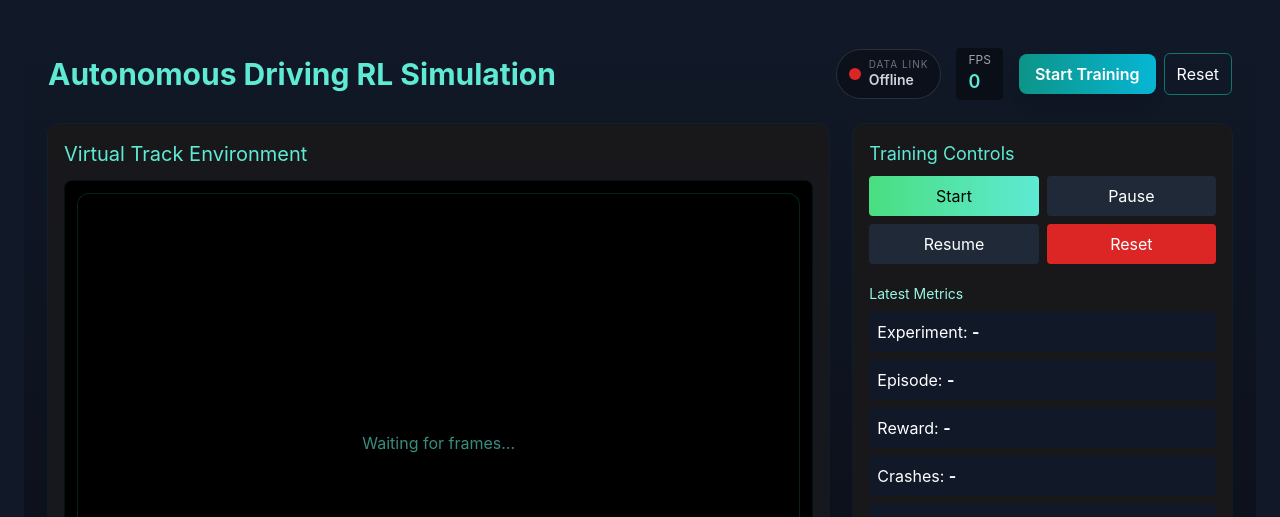
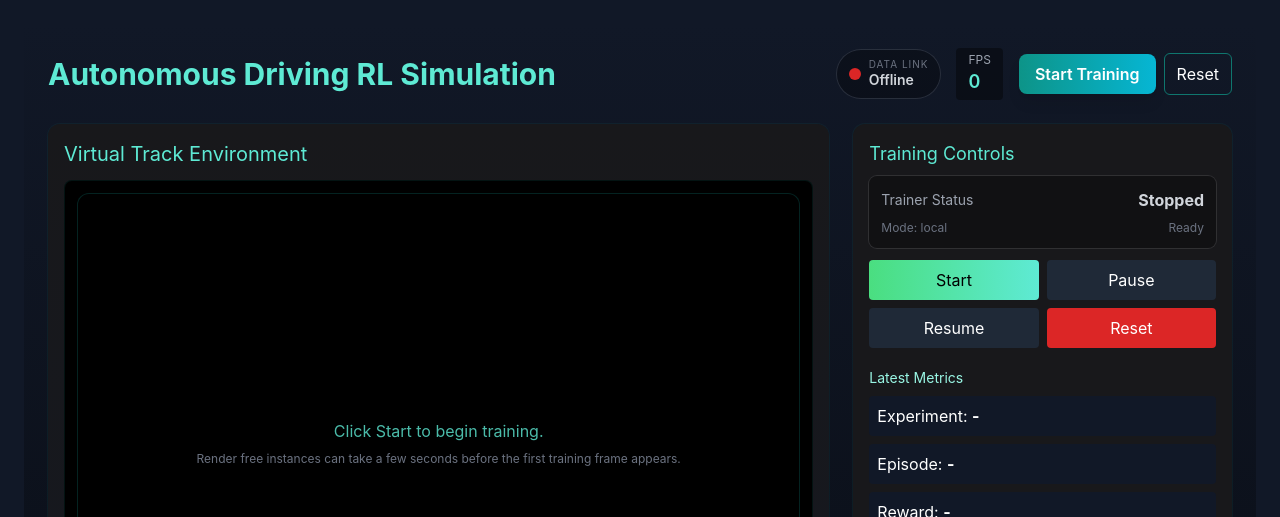
Before and after one commit to rambabu-zadda/Self_Driving_Cars, a React (Create React App) app in the folder frontend/: page / in a window 1280 px wide. Shown: the top 517 px of the page. Built offline with nearby package versions, Linux system fonts and the light colour scheme; no server answers; the HTML template or start-up script is replaced by a standard one.

Commit message:
Improve deployed trainer controls feedback

```diff
--- a/frontend/src/components/Dashboard.jsx
+++ b/frontend/src/components/Dashboard.jsx
@@ -30,6 +30,9 @@ export default function Dashboard() {
   });
 
   const [runningState, setRunningState] = useState("stopped"); // running, paused, stopped
+  const [controlMode, setControlMode] = useState("local");
+  const [controlBusy, setControlBusy] = useState(null);
+  const [controlMessage, setControlMessage] = useState("Ready");
   const [connected, setConnected] = useState(false);
   const [connectionMode, setConnectionMode] = useState("Offline");
   const [fps, setFps] = useState(0);
@@ -95,6 +98,9 @@ export default function Dashboard() {
       fetchExperiments();
     }, 6000);
 
+    const pollStatus = setInterval(fetchTrainStatus, 2000);
+
+    fetchTrainStatus();
     fetchEpisodes();
     fetchExperiments();
 
@@ -102,9 +108,22 @@ export default function Dashboard() {
       clearInterval(connCheck);
       clearInterval(pollTelemetry);
       clearInterval(pollLists);
+      clearInterval(pollStatus);
       if (wsRef.current) wsRef.current.disconnect();
     };
   }, []); // deliberate empty dependency
+
+  function applyTrainStatus(status) {
+    if (!status) return;
+    const nextState = status.paused
+      ? "paused"
+      : status.running
+        ? "running"
+        : "stopped";
+    setRunningState(nextState);
+    setControlMode(status.control_mode || "local");
+    setCurrentExperimentId(status.experiment_id || "-");
+  }
 
   function pushRewardPoint(episode, step, value) {
     if (typeof value !== "number" || step == null) return;
@@ -217,6 +236,7 @@ export default function Dashboard() {
       case "status":
         if (parsed.experiment_id) setCurrentExperimentId(parsed.experiment_id);
         setRunningState(parsed.status || runningState);
+        setControlMessage(`Trainer ${parsed.status || "updated"}`);
         setLogs((old) => [
           { ts: Date.now(), msg: `Status: ${parsed.status}` },
           ...old.slice(0, 300),
@@ -265,18 +285,86 @@ export default function Dashboard() {
     }
   }
 
+  async function fetchTrainStatus() {
+    try {
+      const res = await fetch(`${wsClient.BACKEND}/train/status?t=${Date.now()}`, {
+        cache: "no-store",
+      });
+      if (!res.ok) return null;
+      const status = await res.json();
+      applyTrainStatus(status);
+      return status;
+    } catch (e) {
+      console.warn("Failed fetch train status", e);
+      return null;
+    }
+  }
+
   // ------------------------------
   // START / PAUSE / RESET
   // ------------------------------
   async function doAction(action) {
+    setControlBusy(action);
+    setControlMessage(`${actionLabel(action)} request sent...`);
+    setLogs((old) => [
+      { ts: Date.now(), msg: `${actionLabel(action)} clicked` },
+      ...old.slice(0, 300),
+    ]);
+
     try {
-      await fetch(`${wsClient.BACKEND}/train/${action}`, { method: "POST" });
+      const res = await fetch(`${wsClient.BACKEND}/train/${action}`, {
+        method: "POST",
+        cache: "no-store",
+      });
+      const payload = await res.json().catch(() => ({}));
+      if (!res.ok) {
+        throw new Error(payload.detail || `HTTP ${res.status}`);
+      }
+
+      const changed = Boolean(
+        payload.started ?? payload.paused ?? payload.resumed ?? payload.reset
+      );
+      const message = changed
+        ? `${actionLabel(action)} accepted`
+        : actionNoopMessage(action, runningState);
+      setControlMessage(message);
+      setLogs((old) => [
+        { ts: Date.now(), msg: `${message} (${payload.control_mode || "local"})` },
+        ...old.slice(0, 300),
+      ]);
+
+      await fetchTrainStatus();
+      if (action === "reset") {
+        setFrame(null);
+        setRewardPoints([]);
+      }
     } catch (e) {
+      setControlMessage(`Control failed: ${e.message}`);
       setLogs((old) => [
         { ts: Date.now(), msg: `Control failed: ${e.message}` },
         ...old.slice(0, 300),
       ]);
+    } finally {
+      setControlBusy(null);
     }
+  }
+
+  function actionLabel(action) {
+    return action.charAt(0).toUpperCase() + action.slice(1);
+  }
+
+  function actionNoopMessage(action, state) {
+    if (action === "start" && state === "running") return "Trainer is already running";
+    if (action === "pause" && state !== "running") return "Trainer is not running";
+    if (action === "resume" && state !== "paused") return "Trainer is not paused";
+    if (action === "reset" && state === "stopped") return "Trainer is already stopped";
+    return `${actionLabel(action)} did not change trainer state`;
+  }
+
+  function trackMessage() {
+    if (runningState === "running") return "Trainer is running. Waiting for first frame...";
+    if (runningState === "paused") return "Training paused.";
+    return "Click Start to begin training.";
   }
 
   // ------------------------------
@@ -296,20 +384,22 @@ export default function Dashboard() {
           <div className="space-x-2">
             <button
               onClick={() => doAction("start")}
+              disabled={Boolean(controlBusy)}
               className={`px-4 py-2 rounded-lg font-semibold shadow-lg transition ${
                 runningState === "running"
                   ? "bg-gradient-to-r from-green-400 to-teal-300 text-black ring-4 ring-green-400/30"
                   : "bg-gradient-to-r from-teal-600 to-cyan-500"
               }`}
             >
-              Start Training
+              {controlBusy === "start" ? "Starting..." : "Start Training"}
             </button>
 
             <button
               onClick={() => doAction("reset")}
-              className="px-3 py-2 border border-teal-700 rounded-md hover:bg-teal-900"
+              disabled={Boolean(controlBusy)}
+              className="px-3 py-2 border border-teal-700 rounded-md hover:bg-teal-900 disabled:cursor-not-allowed disabled:opacity-50"
             >
-              Reset
+              {controlBusy === "reset" ? "Resetting..." : "Reset"}
             </button>
           </div>
         </div>
@@ -324,7 +414,7 @@ export default function Dashboard() {
           </h2>
 
           <div className="rounded-lg border border-teal-800/20 p-3 bg-black">
-            <TrackView src={frame} />
+            <TrackView src={frame} message={trackMessage()} />
           </div>
 
           {/* METRICS ROW */}
@@ -354,30 +444,55 @@ export default function Dashboard() {
           <h3 className="text-lg text-teal-300 mb-2">Training Controls</h3>
 
           <div className="grid gap-3">
+            <div className="rounded-lg bg-black/30 p-3 ring-1 ring-white/10">
+              <div className="flex items-center justify-between gap-3">
+                <span className="text-sm text-gray-400">Trainer Status</span>
+                <strong
+                  className={`capitalize ${
+                    runningState === "running"
+                      ? "text-green-300"
+                      : runningState === "paused"
+                        ? "text-yellow-200"
+                        : "text-gray-300"
+                  }`}
+                >
+                  {runningState}
+                </strong>
+              </div>
+              <div className="mt-2 flex items-center justify-between gap-3 text-xs text-gray-500">
+                <span>Mode: {controlMode}</span>
+                <span>{controlMessage}</span>
+              </div>
+            </div>
+
             <div className="grid grid-cols-2 gap-2">
               <button
                 onClick={() => doAction("start")}
-                className="px-3 py-2 rounded bg-gradient-to-r from-green-400 to-teal-300 text-black"
+                disabled={Boolean(controlBusy)}
+                className="px-3 py-2 rounded bg-gradient-to-r from-green-400 to-teal-300 text-black disabled:cursor-not-allowed disabled:opacity-50"
               >
-                Start
+                {controlBusy === "start" ? "Starting..." : "Start"}
               </button>
               <button
                 onClick={() => doAction("pause")}
-                className="px-3 py-2 rounded bg-gray-800"
+                disabled={Boolean(controlBusy)}
+                className="px-3 py-2 rounded bg-gray-800 disabled:cursor-not-allowed disabled:opacity-50"
               >
-                Pause
+                {controlBusy === "pause" ? "Pausing..." : "Pause"}
               </button>
               <button
                 onClick={() => doAction("resume")}
-                className="px-3 py-2 rounded bg-gray-800"
+                disabled={Boolean(controlBusy)}
+                className="px-3 py-2 rounded bg-gray-800 disabled:cursor-not-allowed disabled:opacity-50"
               >
-                Resume
+                {controlBusy === "resume" ? "Resuming..." : "Resume"}
               </button>
               <button
                 onClick={() => doAction("reset")}
-                className="px-3 py-2 rounded bg-red-600"
+                disabled={Boolean(controlBusy)}
+                className="px-3 py-2 rounded bg-red-600 disabled:cursor-not-allowed disabled:opacity-50"
               >
-                Reset
+                {controlBusy === "reset" ? "Resetting..." : "Reset"}
               </button>
             </div>
 
--- a/frontend/src/components/TrackView.jsx
+++ b/frontend/src/components/TrackView.jsx
@@ -1,6 +1,6 @@
 import React from "react";
 
-export default function TrackView({ src }) {
+export default function TrackView({ src, message = "Waiting for frames..." }) {
   return (
     <div className="w-full h-[500px] bg-black rounded-xl overflow-hidden border border-teal-700/30 flex items-center justify-center">
       {src ? (
@@ -10,7 +10,12 @@ export default function TrackView({ src }) {
           className="w-full h-full object-contain transition duration-300"
         />
       ) : (
-        <div className="text-teal-300 opacity-60">Waiting for frames...</div>
+        <div className="text-center">
+          <div className="text-teal-300 opacity-80">{message}</div>
+          <div className="mt-2 text-xs text-gray-500">
+            Render free instances can take a few seconds before the first training frame appears.
+          </div>
+        </div>
       )}
     </div>
   );
```
